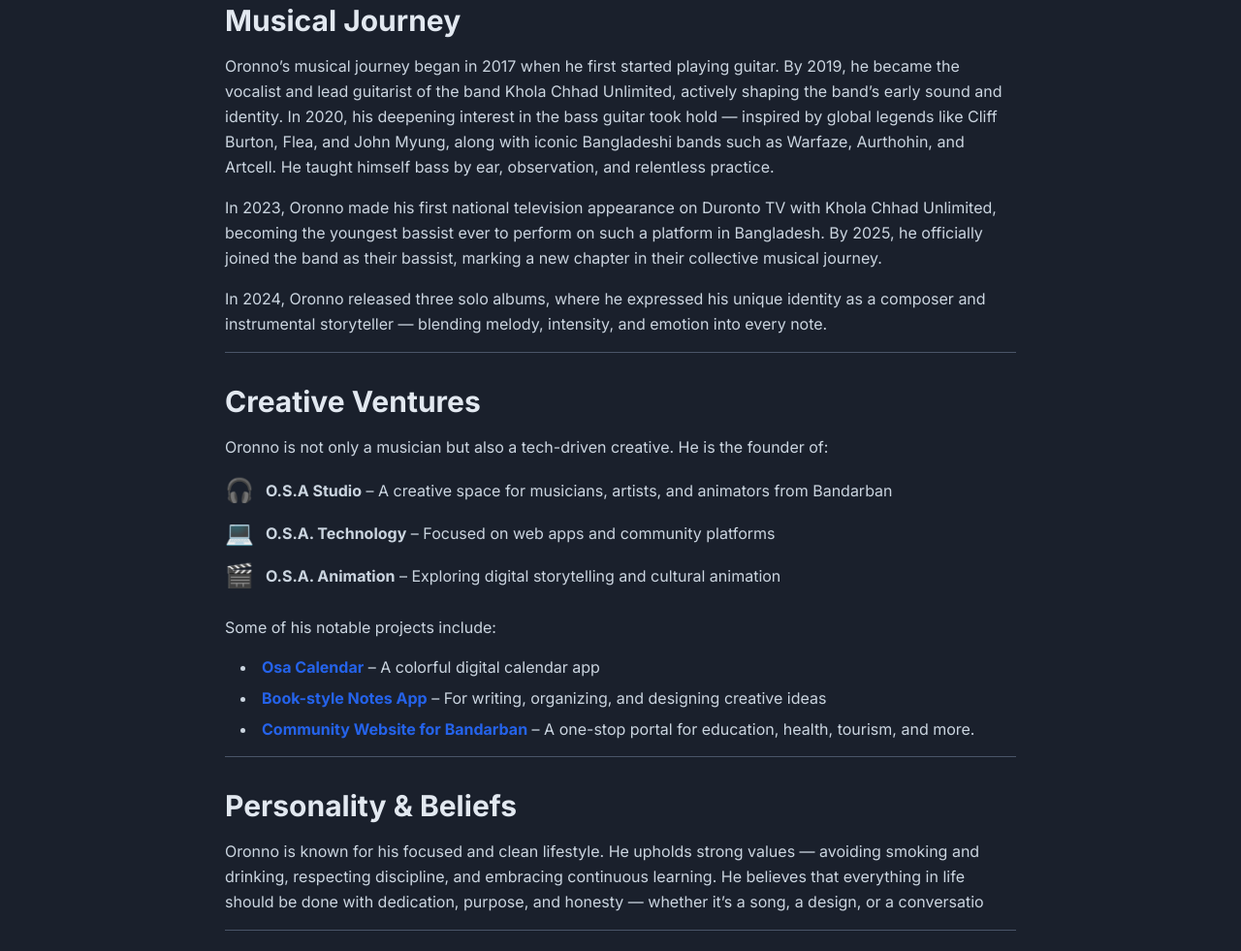
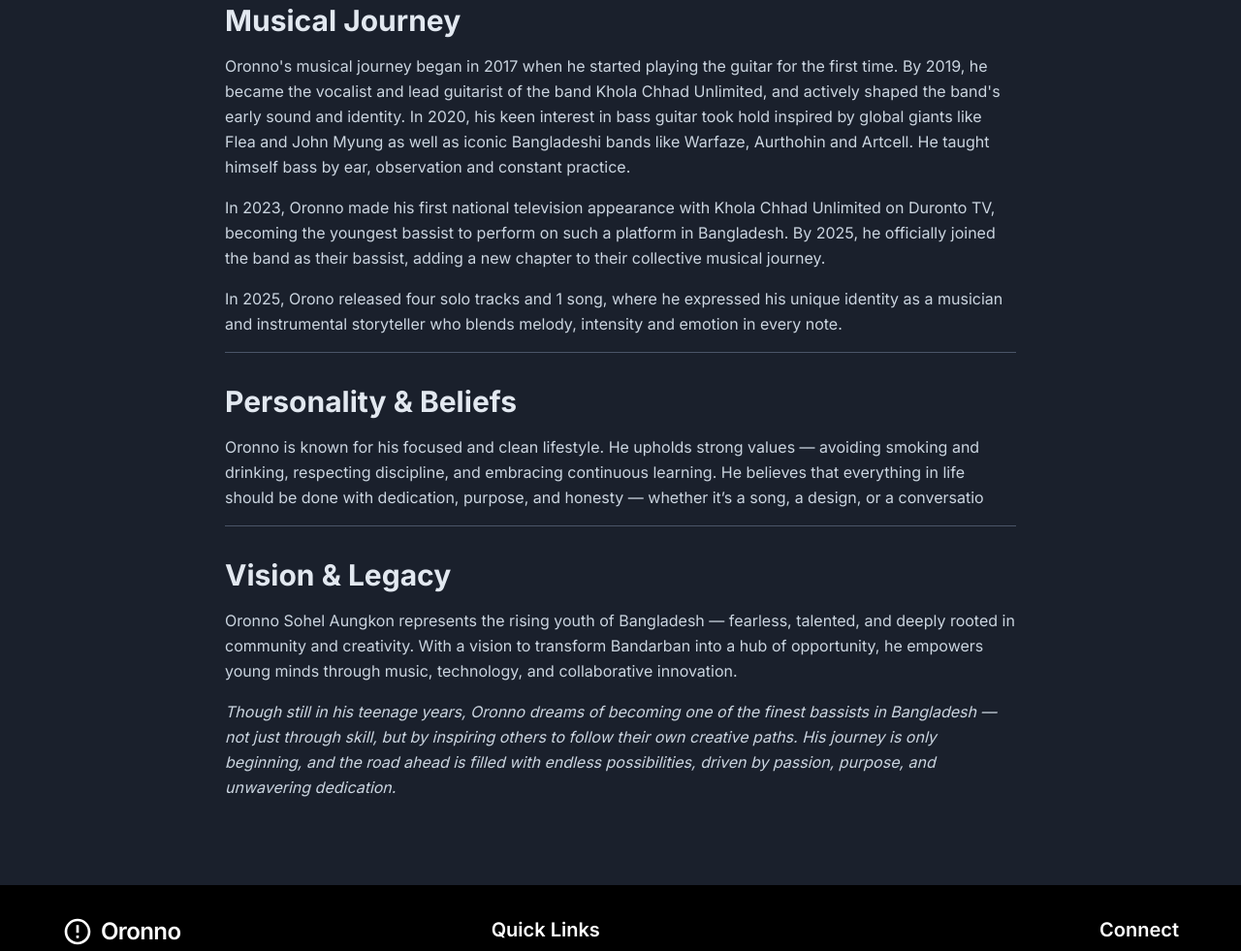
Before and after one commit to oronno-sohel-aungkon/oronnosohelaungkon, a plain HTML site: page biography.html in a window 1280 px wide. Shown: the part 592-1573 px from the top of the page at 97% size. Drawn offline with nearby package versions, Linux system fonts and the light colour scheme.

Commit message:
Update biography.html

```diff
--- a/biography.html
+++ b/biography.html
@@ -225,7 +225,7 @@
             <section class="mb-8 pb-4 border-b border-gray-200 transition-colors duration-300">
                 <h2 class="text-2xl md:text-3xl font-bold text-gray-800 mb-4 transition-colors duration-300">Early Life & Family</h2>
                 <p class="text-gray-700 leading-relaxed transition-colors duration-300">
-                   Oronno was born on September 4, 2009, in Bandarban — a region celebrated for its natural beauty and cultural richness in Bangladesh. His father, Gazi Md. Sohel, and his mother, Salina Akter, both work in the same profession and are well-respected for their dedication. He has one elder sister, Samira Sohel Othoi, whose constant care and support have been a guiding light in his life. Growing up as the youngest in the family, Oronno was raised in a nurturing environment that encouraged creativity, curiosity, and learning. With an early passion for music, he made history by becoming the first kid bassist of Bangladesh, earning recognition for his unique talent and fearless entry into the country’s music scene.
+                Orono was born on 4 September 2010 in Bandarban a region celebrated for its natural beauty and cultural richness in Bangladesh. Her father, Gazi Mohammad Sohel and her mother, Salina Akter, both work in the same profession and are highly respected for their dedication. He has an elder sister, Samira Sohel  Othoi, whose constant care and support has been a guiding force in his life. Growing up as the youngest in the family, Orono was raised in an environment that encouraged creativity, curiosity and learning. With an early passion for music, he made history by becoming Bangladesh's first child bassist, earning recognition for his unique talent and fearless entry into the country's music scene.
                 </p>
             </section>
 
@@ -233,45 +233,16 @@
             <section class="mb-8 pb-4 border-b border-gray-200 transition-colors duration-300">
                 <h2 class="text-2xl md:text-3xl font-bold text-gray-800 mb-4 transition-colors duration-300">Musical Journey</h2>
                 <p class="text-gray-700 leading-relaxed mb-4 transition-colors duration-300">
-                    Oronno’s musical journey began in 2017 when he first started playing guitar. By 2019, he became the vocalist and lead guitarist of the band Khola Chhad Unlimited, actively shaping the band’s early sound and identity. In 2020, his deepening interest in the bass guitar took hold — inspired by global legends like Cliff Burton, Flea, and John Myung, along with iconic Bangladeshi bands such as Warfaze, Aurthohin, and Artcell. He taught himself bass by ear, observation, and relentless practice.
+                Oronno's musical journey began in 2017 when he started playing the guitar for the first time. By 2019, he became the vocalist and lead guitarist of the band Khola Chhad Unlimited, and actively shaped the band's early sound and identity. In 2020, his keen interest in bass guitar took hold inspired by global giants like Flea and John Myung as well as iconic Bangladeshi bands like Warfaze, Aurthohin and Artcell. He taught himself bass by ear, observation and constant practice.
                 </p>
                 <p class="text-gray-700 leading-relaxed mb-4 transition-colors duration-300">
-             In 2023, Oronno made his first national television appearance on Duronto TV with Khola Chhad Unlimited, becoming the youngest bassist ever to perform on such a platform in Bangladesh. By 2025, he officially joined the band as their bassist, marking a new chapter in their collective musical journey.
+         In 2023, Oronno made his first national television appearance with Khola Chhad Unlimited on Duronto TV, becoming the youngest bassist to perform on such a platform in Bangladesh. By 2025, he officially joined the band as their bassist, adding a new chapter to their collective musical journey.
                 </p>
                 <p class="text-gray-700 leading-relaxed transition-colors duration-300">
-                    In 2024, Oronno released three solo albums, where he expressed his unique identity as a composer and instrumental storyteller — blending melody, intensity, and emotion into every note.
+                In 2025, Orono released four solo tracks and 1 song, where he expressed his unique identity as a musician and instrumental storyteller who blends melody, intensity and emotion in every note.
                 </p>
             </section>
 
-            <!-- Creative Ventures Section -->
-            <section class="mb-8 pb-4 border-b border-gray-200 transition-colors duration-300">
-                <h2 class="text-2xl md:text-3xl font-bold text-gray-800 mb-4 transition-colors duration-300">Creative Ventures</h2>
-                <p class="text-gray-700 leading-relaxed mb-4 transition-colors duration-300">
-                    Oronno is not only a musician but also a tech-driven creative. He is the founder of:
-                </p>
-                <ul class="list-none space-y-3 text-gray-700 transition-colors duration-300">
-                    <li class="flex items-center">
-                        <span class="text-2xl mr-3">🎧</span>
-                        <p class="flex-1"><strong>O.S.A Studio</strong> – A creative space for musicians, artists, and animators from Bandarban</p>
-                    </li>
-                    <li class="flex items-center">
-                        <span class="text-2xl mr-3">💻</span>
-                        <p class="flex-1"><strong>O.S.A. Technology</strong> – Focused on web apps and community platforms</p>
-                    </li>
-                    <li class="flex items-center">
-                        <span class="text-2xl mr-3">🎬</span>
-                        <p class="flex-1"><strong>O.S.A. Animation</strong> – Exploring digital storytelling and cultural animation</p>
-                    </li>
-                </ul>
-                <p class="text-gray-700 leading-relaxed mt-6 mb-4 transition-colors duration-300">
-                    Some of his notable projects include:
-                </p>
-                <ul class="list-disc list-inside space-y-2 text-gray-700 pl-4 transition-colors duration-300">
-                    <li><strong class="text-blue-600">Osa Calendar</strong> – A colorful digital calendar app</li>
-                    <li><strong class="text-blue-600">Book-style Notes App</strong> – For writing, organizing, and designing creative ideas</li>
-                    <li><strong class="text-blue-600">Community Website for Bandarban</strong> – A one-stop portal for education, health, tourism, and more.</li>
-                </ul>
-            </section>
 
             <!-- Personality & Beliefs Section -->
             <section class="mb-8 pb-4 border-b border-gray-200 transition-colors duration-300">
```
